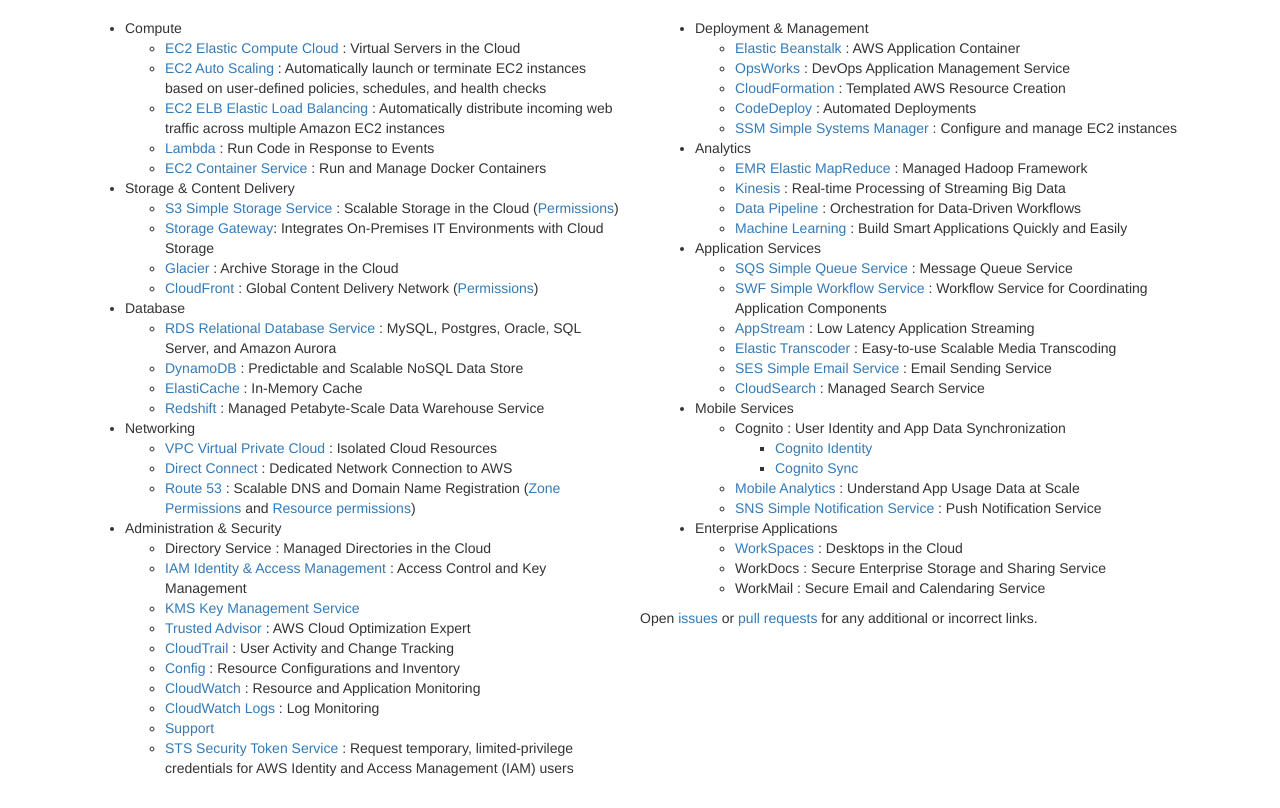
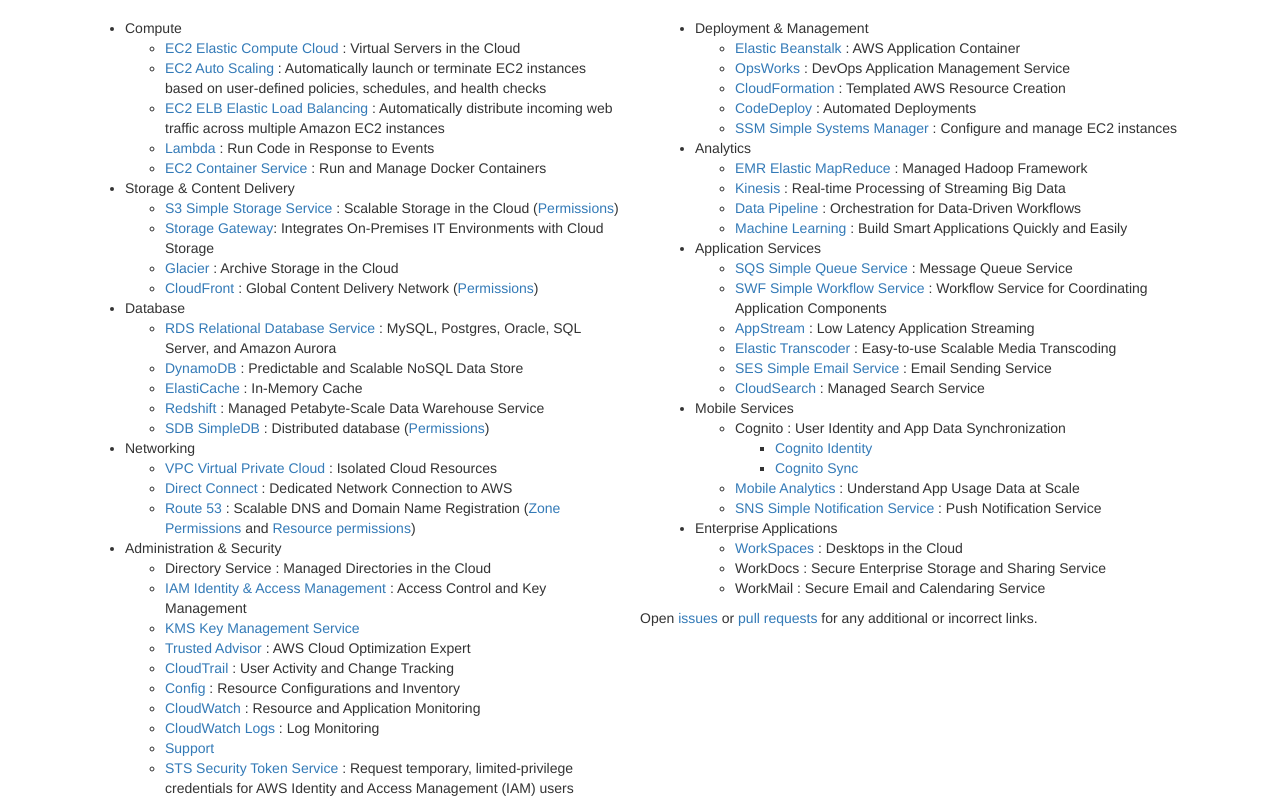
Before and after one commit to gene1wood/aws-api-documentation, a plain HTML site: page index.html in a window 1280 px wide. Shown: the part 102-910 px from the top of the page. Drawn offline with nearby package versions, Linux system fonts and the light colour scheme; some icons are missing.

Commit message:
Adding simple db

```diff
--- a/index.html
+++ b/index.html
@@ -98,6 +98,10 @@
 
             <li>
               <a href="http://docs.aws.amazon.com/redshift/latest/APIReference/Welcome.html">Redshift</a> : Managed Petabyte-Scale Data Warehouse Service
+            </li>
+
+            <li>
+              <a href="http://docs.aws.amazon.com/AmazonSimpleDB/latest/DeveloperGuide/SDB_API.html">SDB SimpleDB</a> : Distributed database</a> (<a href="http://docs.aws.amazon.com/AmazonSimpleDB/latest/DeveloperGuide/SDB_API_Operations.html">Permissions</a>)
             </li>
           </ul>
         </li>
```
